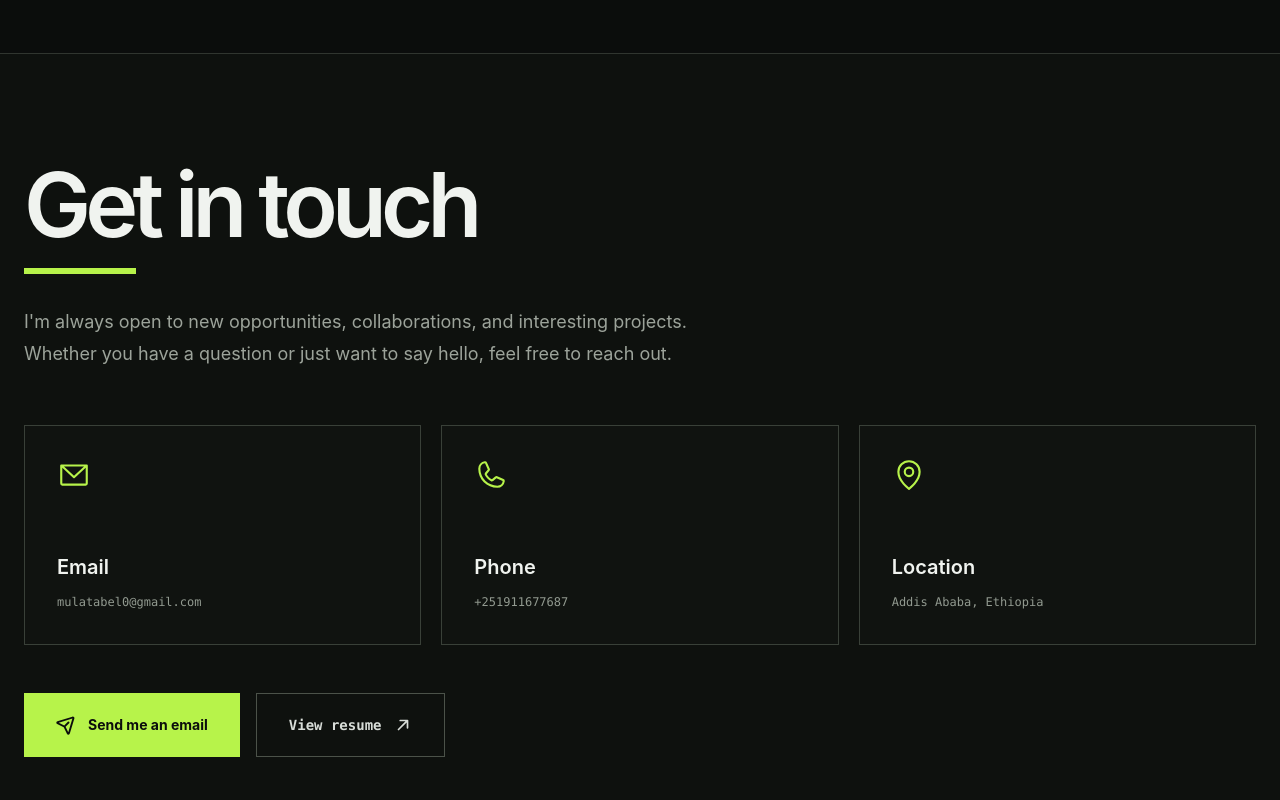
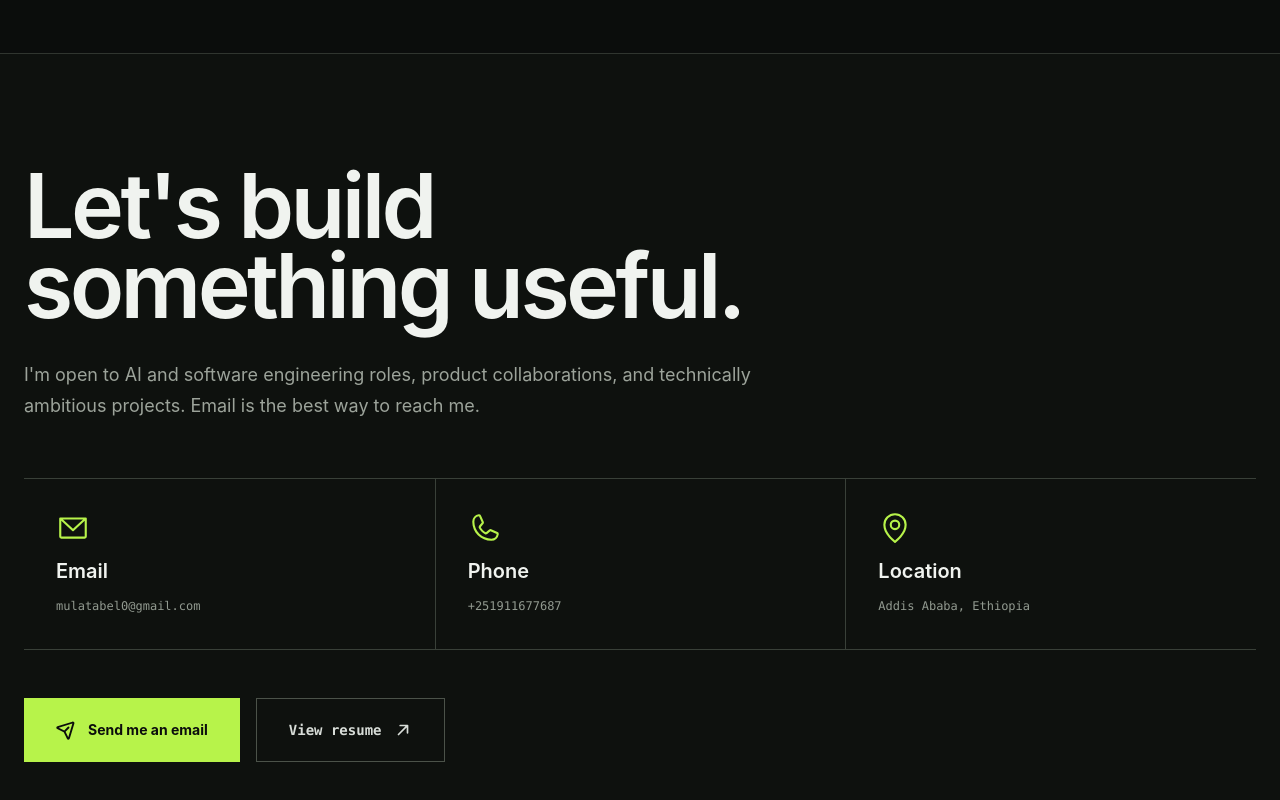
Before and after one commit to AbelM0/Portfolio, a Next.js app: page / in a window 1280 px wide. Shown: the part 3763-4563 px from the top of the page. Built offline with nearby package versions, Linux system fonts and the light colour scheme.

Commit message:
refactor: improve layout and text content in ContactSection component

```diff
--- a/components/portfolio/contact-section.tsx
+++ b/components/portfolio/contact-section.tsx
@@ -19,46 +19,41 @@ export function ContactSection() {
       className="border-t border-[#30352F] bg-[#0E110E] py-24 text-[#D8DDD8] sm:py-28"
       id="contact"
     >
-      <div className="mx-auto w-[min(calc(100%-2rem),82rem)] sm:w-[min(calc(100%-3rem),82rem)]">
+      <div className="mx-auto w-full max-w-[82rem] px-4 sm:px-6">
         <Reveal>
-          <h2 className="font-sans text-[clamp(3.25rem,7vw,6.5rem)] font-semibold leading-[0.88] tracking-[-0.065em] text-[#F0F3EF]">
-            Get in touch
+          <h2 className="max-w-[15ch] text-balance font-sans text-[clamp(3.25rem,7vw,6rem)] font-semibold leading-[0.9] tracking-[-0.04em] text-[#F0F3EF]">
+            Let&apos;s build something useful.
           </h2>
-          <span className="mt-6 block h-1.5 w-28 bg-[#B7F34A]" />
           <p className="mt-8 max-w-[46rem] font-sans text-lg leading-[1.75] text-[#9CA39A]">
-            I&apos;m always open to new opportunities, collaborations, and interesting projects.
-            Whether you have a question or just want to say hello, feel free to reach out.
+            I&apos;m open to AI and software engineering roles, product collaborations, and
+            technically ambitious projects. Email is the best way to reach me.
           </p>
         </Reveal>
 
-        <div className="mt-14 grid gap-5 md:grid-cols-3">
+        <div className="mt-14 grid border-y border-[#394038] md:grid-cols-3">
           {contactItems.map(([ContactIcon, title, value], index) => (
             <Reveal delay={index * 0.05} key={title}>
-              <article className="group flex min-h-[220px] flex-col border border-[#394038] bg-[#101310] p-6 transition-[transform,border-color,background-color] duration-300 ease-[cubic-bezier(0.16,1,0.3,1)] hover:-translate-y-1 hover:border-[#B7F34A] hover:bg-[#131712] motion-reduce:transform-none sm:p-8">
-                <ContactIcon
-                  className="text-[#B7F34A] transition-transform duration-300 ease-[cubic-bezier(0.16,1,0.3,1)] group-hover:-translate-y-1 motion-reduce:transform-none"
-                  size={34}
-                  weight="regular"
-                />
-                <h3 className="mt-auto font-sans text-xl font-semibold text-[#F0F3EF]">
-                  {title}
-                </h3>
+              <div
+                className={`flex min-h-[170px] flex-col p-6 sm:p-8 ${index > 0 ? 'border-t border-[#394038] md:border-l md:border-t-0' : ''}`}
+              >
+                <ContactIcon className="text-[#B7F34A]" size={34} weight="regular" />
+                <h3 className="mt-auto font-sans text-xl font-semibold text-[#F0F3EF]">{title}</h3>
                 <p className="mt-3 font-mono text-xs leading-relaxed text-[#929A90]">{value}</p>
-              </article>
+              </div>
             </Reveal>
           ))}
         </div>
 
         <Reveal className="mt-12 flex flex-col gap-4 sm:flex-row" delay={0.08}>
           <a
-            className="inline-flex min-h-16 items-center justify-center gap-3 bg-[#B7F34A] px-8 font-sans text-sm font-bold text-[#0B0D0C] transition-opacity hover:opacity-90 active:translate-y-px"
+            className="inline-flex min-h-16 items-center justify-center gap-3 bg-[#B7F34A] px-8 font-sans text-sm font-bold text-[#0B0D0C] transition-opacity hover:opacity-90 focus-visible:outline focus-visible:outline-2 focus-visible:outline-offset-4 focus-visible:outline-[#B7F34A] active:translate-y-px"
             href="mailto:mulatabel0@gmail.com"
           >
             <PaperPlaneTilt size={20} weight="bold" />
             Send me an email
           </a>
           <a
-            className="inline-flex min-h-16 items-center justify-center gap-3 border border-[#4B5249] px-8 font-mono text-sm font-semibold text-[#D8DDD8] transition-colors hover:border-[#B7F34A] hover:text-[#B7F34A] active:translate-y-px"
+            className="inline-flex min-h-16 items-center justify-center gap-3 border border-[#4B5249] px-8 font-mono text-sm font-semibold text-[#D8DDD8] transition-colors hover:border-[#B7F34A] hover:text-[#B7F34A] focus-visible:outline focus-visible:outline-2 focus-visible:outline-offset-4 focus-visible:outline-[#B7F34A] active:translate-y-px"
             href="/Abel_Mulat_Resume.pdf"
             target="_blank"
             rel="noreferrer"
```
